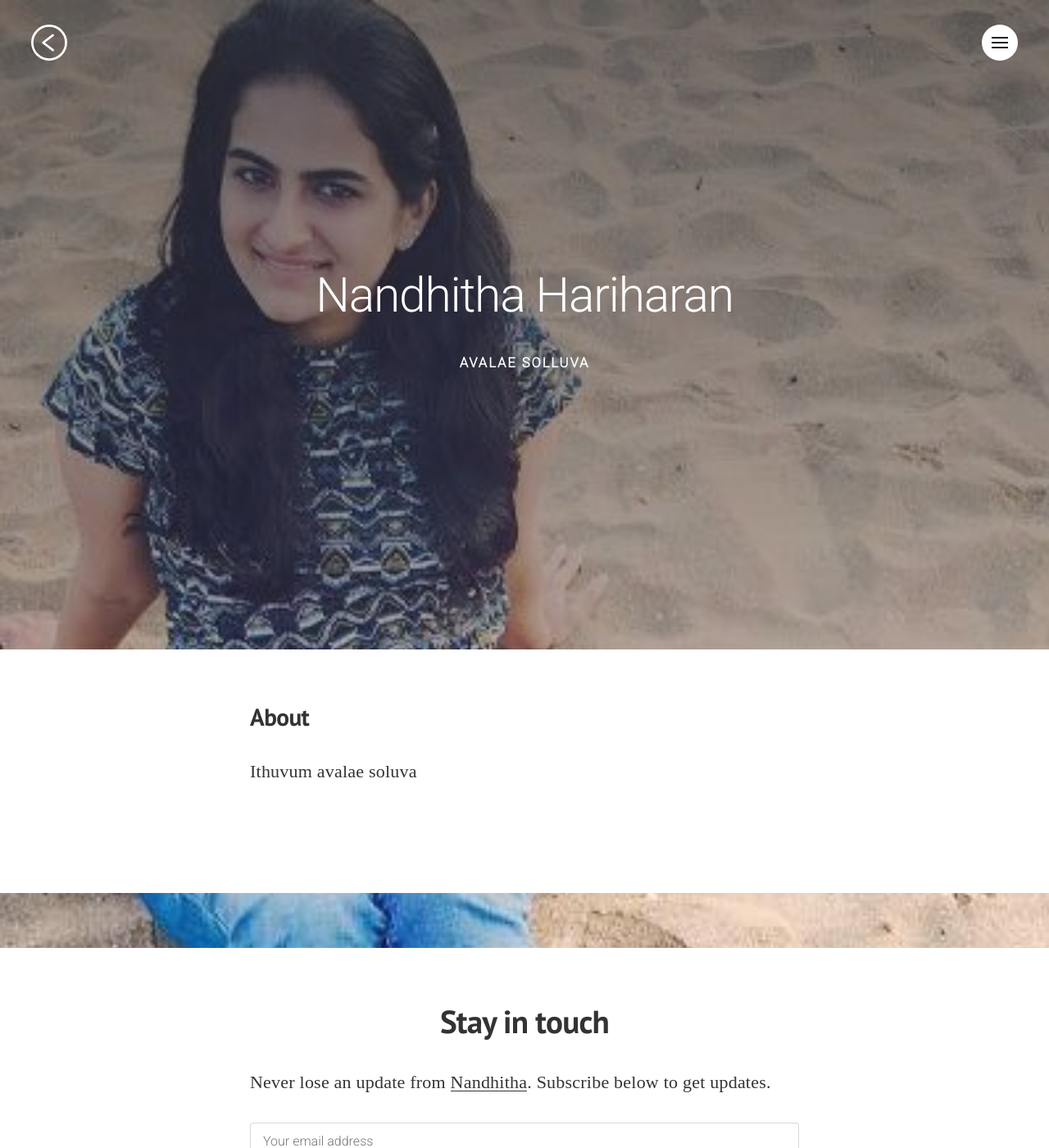
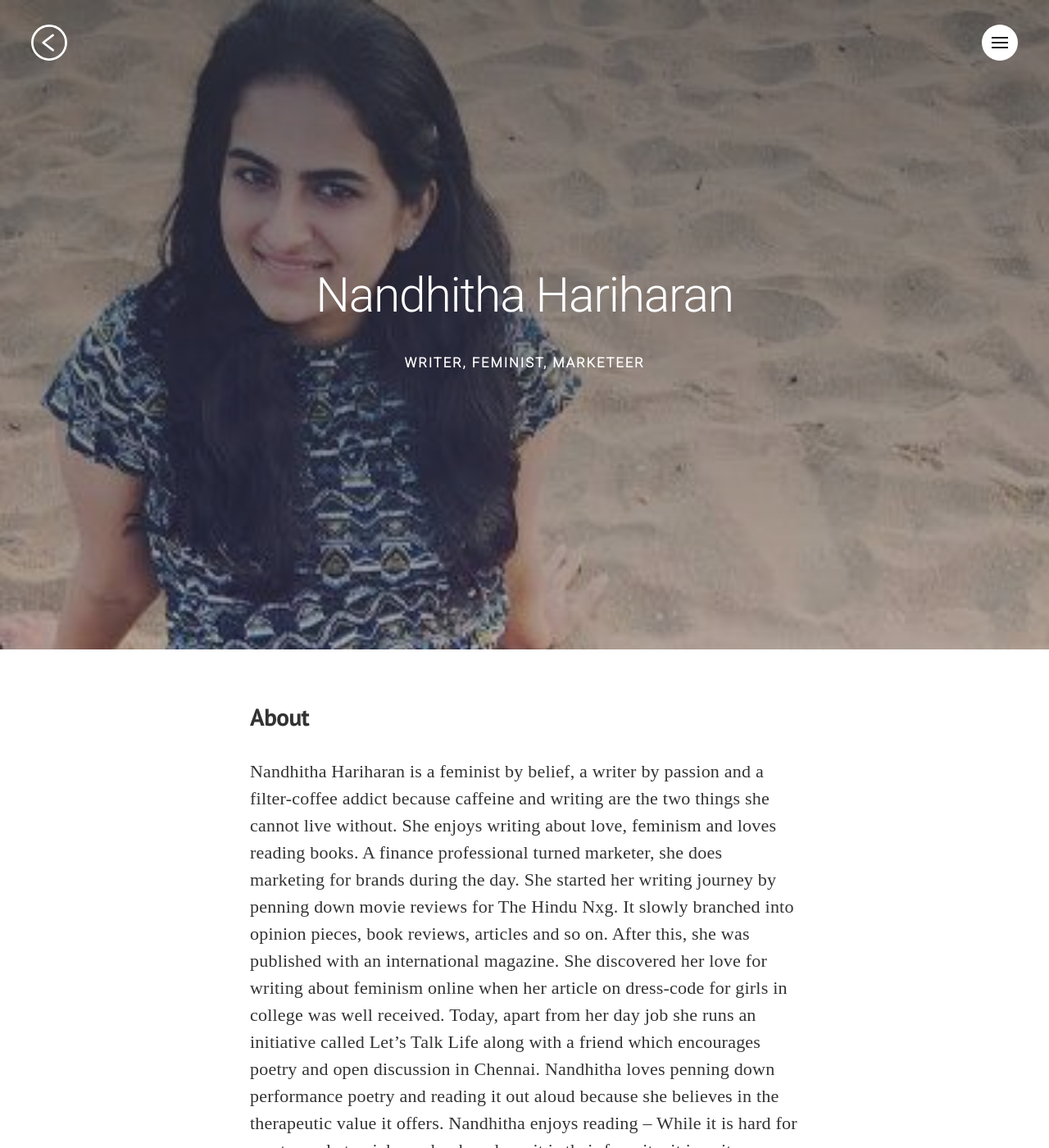
Before and after one commit to nandhithahariharan/nandhithahariharan.github.io, a Jekyll site: the page built from about/index.html, in a window 1280 px wide and 1400 px high. Shown: the whole window at 82% size. Built offline with Jekyll 4.4.1, drawn with Linux system fonts in a browser that asks for light colours; nearby versions of some CDN libraries; some web fonts are replaced; some of the changed text lies outside the part shown.

Commit message:
minor improvements

```diff
--- a/_config.yml
+++ b/_config.yml
@@ -1,6 +1,6 @@
 
 # Syntax highlighting
-highlighter:         pygments
+highlighter:         rouge
 
 # Permalinks
 permalink:           /:title
--- a/_layouts/post.html
+++ b/_layouts/post.html
@@ -9,6 +9,7 @@ layout: default
         <img class="post-featuredImage" src="{{ page.image.feature | prepend: site.baseurl_featured_img }}" style="
         {% if page.image.topPosition %}
           top:{{ page.image.topPosition }};
+          left: {{page.image.leftPosition}};
         {% endif %}
         " alt="">
       {% endif %}
--- a/about/index.html
+++ b/about/index.html
@@ -14,7 +14,7 @@ title: About Nandhitha Hariharan
         <div class="postMeta-wrapper">
           <ul class="postMeta">
             <li class="postMeta-author">
-                Avalae solluva
+                Writer, Feminist, Marketeer
             </li>
           </ul>
         </div>
@@ -25,7 +25,26 @@ title: About Nandhitha Hariharan
     <div class="container container--content">
       <div class="content-body">
         <h4>About</h4>
-        <p>Ithuvum avalae soluva</p>
+        <p>
+Nandhitha Hariharan is a feminist by belief, a writer by passion and a filter-coffee addict because caffeine and writing are the two things she cannot live without. She enjoys writing about love, feminism and loves reading books. A finance professional turned marketer, she does marketing for brands during the day.
+
+She started her writing journey by penning down movie reviews for The Hindu Nxg. It slowly branched into opinion pieces, book reviews, articles and so on. After this, she was published with an international magazine. She discovered her love for writing about feminism online when her article on dress-code for girls in college was well received.
+
+Today, apart from her day job she runs an initiative called Let’s Talk Life along with a friend which encourages poetry and open discussion in Chennai. Nandhitha loves penning down performance poetry and reading it out aloud because she believes in the therapeutic value it offers.
+
+Nandhitha enjoys reading – While it is hard for most people to pick one book and say it is their favorite, it is quite easy for her. “To Kill A Mocking Bird” remains her all time favorite book  and the spot for the second best book can never quite be filled because there are too many.
+
+Apart from writing, Nandhitha enjoys experimenting with new foods. A big foodie and a movie buff, she likes watching light movies with a huge tub of butter popcorn. An introvert by nature, she can be found with her nose in her favorite book every other day.
+
+She is an aspiring novelist and a storyteller who is working on her current book. Her works can also be found at Women’s Web and many other websites online.
+
+In case you are interested in knowing more :
+
+You can follow her @https://www.facebook.com/nandhithahariharan
+
+Her instagram profile can be found here @https://www.instagram.com/nandhitha.hariharan/
+
+</p>
       </div>
     </div>
   </section>
```
